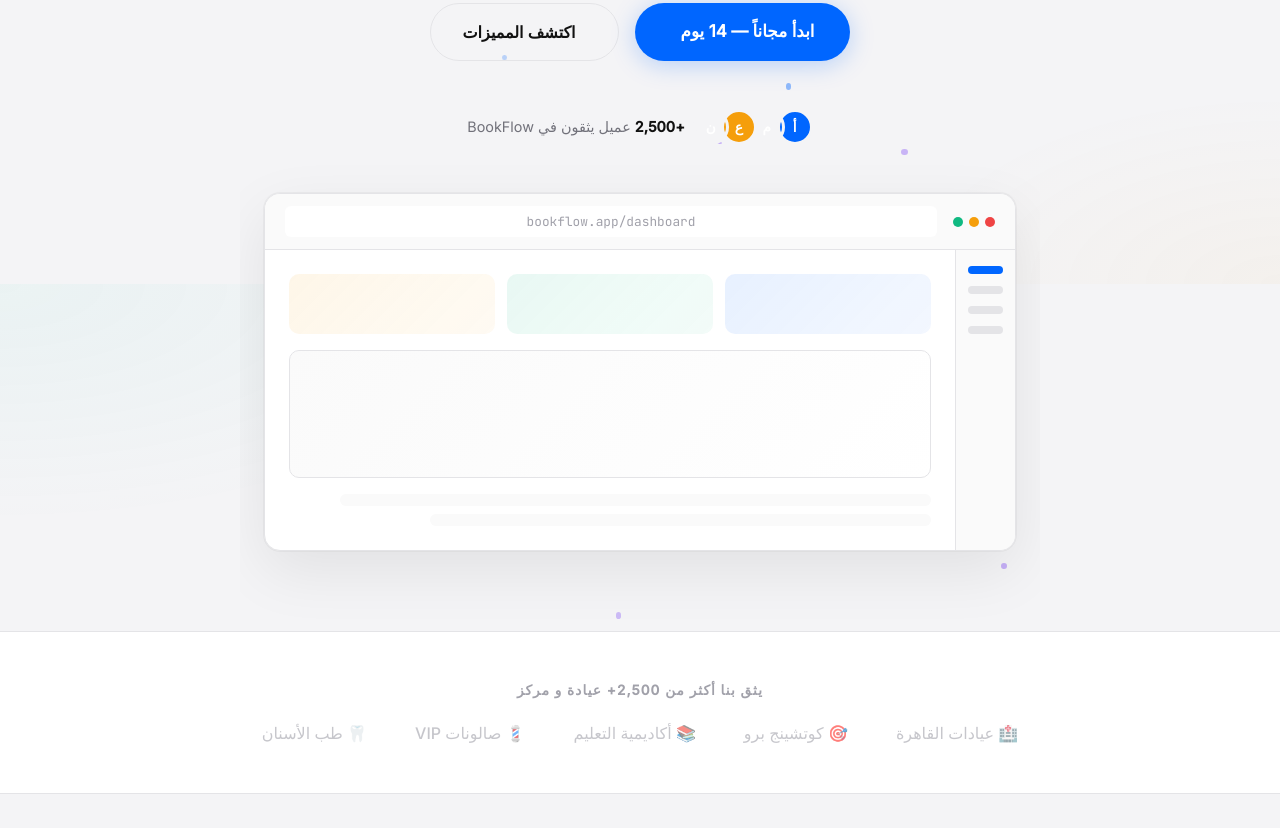
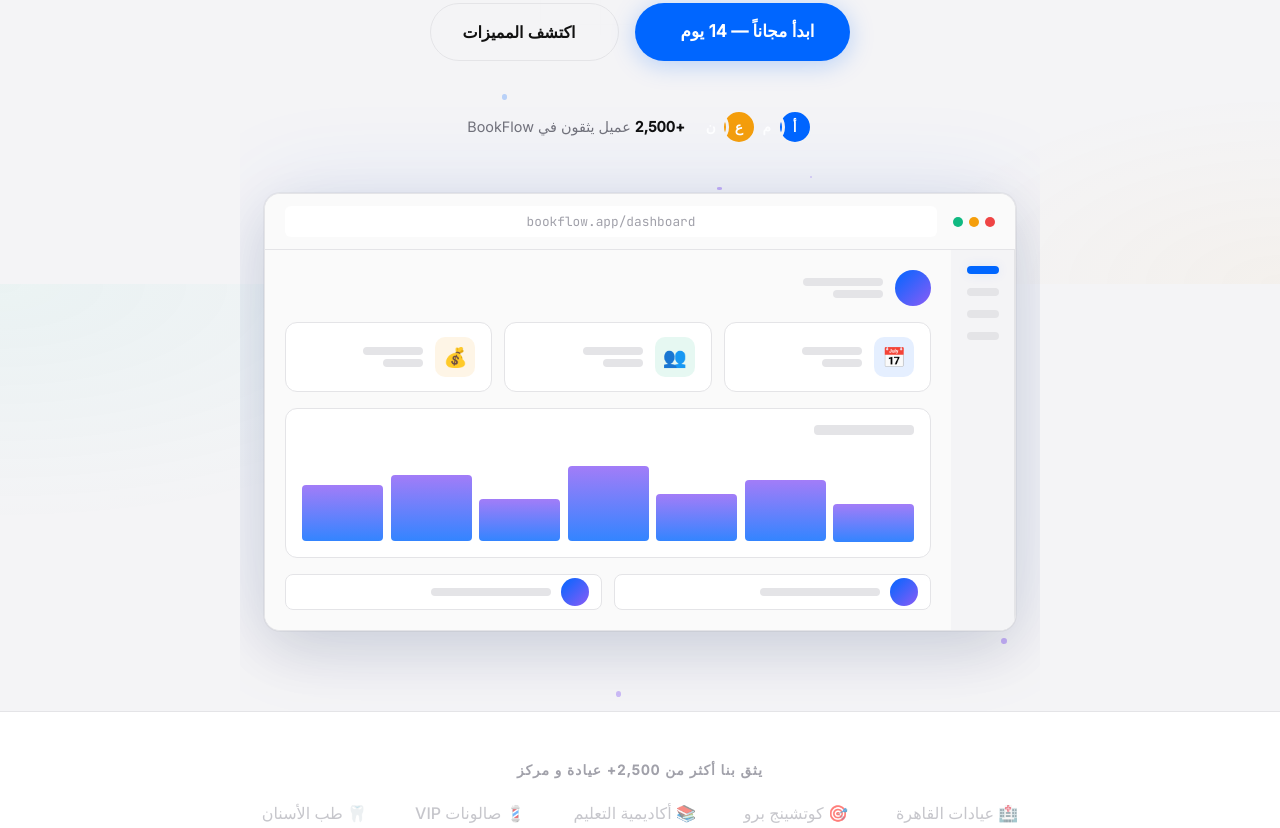
Before and after one commit to mna80455-debug/Micro-SaaS, a website: page index.html in a window 1280 px wide. Shown: the part 516-1344 px from the top of the page. Drawn offline with Linux system fonts and the light colour scheme; some icons are missing.

Commit message:
Enhance hero mockup with detailed dashboard UI

```diff
--- a/index.html
+++ b/index.html
@@ -101,15 +101,59 @@
             <div class="mockup-nav-item"></div>
           </div>
           <div class="mockup-content">
+            <div class="mockup-header-row">
+              <div class="mockup-header-bar">
+                <div class="mockup-avatar"></div>
+                <div class="mockup-user-info">
+                  <div class="mockup-line short"></div>
+                  <div class="mockup-line shorter"></div>
+                </div>
+              </div>
+            </div>
             <div class="mockup-stat-row">
-              <div class="mockup-stat blue"></div>
-              <div class="mockup-stat green"></div>
-              <div class="mockup-stat amber"></div>
+              <div class="mockup-stat-card">
+                <div class="mockup-stat-icon blue">📅</div>
+                <div class="mockup-stat-text">
+                  <div class="mockup-line small"></div>
+                  <div class="mockup-line tiny"></div>
+                </div>
+              </div>
+              <div class="mockup-stat-card">
+                <div class="mockup-stat-icon green">👥</div>
+                <div class="mockup-stat-text">
+                  <div class="mockup-line small"></div>
+                  <div class="mockup-line tiny"></div>
+                </div>
+              </div>
+              <div class="mockup-stat-card">
+                <div class="mockup-stat-icon amber">💰</div>
+                <div class="mockup-stat-text">
+                  <div class="mockup-line small"></div>
+                  <div class="mockup-line tiny"></div>
+                </div>
+              </div>
             </div>
-            <div class="mockup-chart"></div>
+            <div class="mockup-chart-area">
+              <div class="mockup-chart-title"></div>
+              <div class="mockup-bars">
+                <div class="mockup-bar" style="height:40%"></div>
+                <div class="mockup-bar" style="height:65%"></div>
+                <div class="mockup-bar" style="height:50%"></div>
+                <div class="mockup-bar" style="height:80%"></div>
+                <div class="mockup-bar" style="height:45%"></div>
+                <div class="mockup-bar" style="height:70%"></div>
+                <div class="mockup-bar" style="height:60%"></div>
+              </div>
+            </div>
             <div class="mockup-list">
-              <div class="mockup-list-item"></div>
-              <div class="mockup-list-item"></div>
+              <div class="mockup-list-item">
+                <div class="mockup-avatar sm"></div>
+                <div class="mockup-line medium"></div>
+              </div>
+              <div class="mockup-list-item">
+                <div class="mockup-avatar sm"></div>
+                <div class="mockup-line medium"></div>
+              </div>
             </div>
           </div>
         </div>
--- a/landing.css
+++ b/landing.css
@@ -370,7 +370,6 @@ nav.nav-links a:hover::after {
   color: var(--text-primary);
 }
 
-/* Hero Mockup */
 .hero-mockup {
   position: relative;
   z-index: 1;
@@ -382,19 +381,20 @@ nav.nav-links a:hover::after {
   transform: scale(0.9) translateY(30px);
 }
 
-@keyframes mockupScaleIn {
-  0% { opacity: 0; transform: scale(0.9) translateY(30px); }
-  100% { opacity: 1; transform: scale(1) translateY(0); }
-}
-
 .mockup-window {
   background: var(--bg-surface);
   border-radius: 16px;
   border: 1px solid var(--border);
   box-shadow:
-    0 20px 60px rgba(0,0,0,0.08),
-    0 0 0 1px rgba(0,0,0,0.04);
+    0 20px 60px rgba(0,0,0,0.12),
+    0 0 0 1px rgba(0,0,0,0.04),
+    0 0 100px var(--teal-dim);
   overflow: hidden;
+}
+
+@keyframes mockupScaleIn {
+  0% { opacity: 0; transform: scale(0.9) translateY(30px); }
+  100% { opacity: 1; transform: scale(1) translateY(0); }
 }
 
 .mockup-header {
@@ -435,80 +435,174 @@ nav.nav-links a:hover::after {
 
 .mockup-body {
   display: flex;
-  height: 300px;
+  height: 380px;
+  background: var(--bg-elevated);
 }
 
 .mockup-sidebar {
-  width: 60px;
-  background: var(--bg-elevated);
-  border-left: 1px solid var(--border);
+  width: 64px;
+  background: var(--bg-void);
+  border-right: 1px solid var(--border);
   padding: 16px 12px;
   display: flex;
   flex-direction: column;
+  gap: 14px;
+  align-items: center;
+}
+
+.mockup-nav-item {
+  width: 32px;
+  height: 8px;
+  border-radius: 6px;
+  background: var(--border);
+}
+
+.mockup-nav-item.active {
+  background: var(--teal);
+  box-shadow: 0 0 12px var(--teal-dim);
+}
+
+.mockup-content {
+  flex: 1;
+  padding: 20px;
+  display: flex;
+  flex-direction: column;
+  gap: 16px;
+}
+
+.mockup-header-row {
+  display: flex;
+  justify-content: space-between;
+  align-items: center;
+}
+
+.mockup-header-bar {
+  display: flex;
+  align-items: center;
   gap: 12px;
 }
 
-.mockup-nav-item {
+.mockup-avatar {
+  width: 36px;
+  height: 36px;
+  border-radius: 50%;
+  background: linear-gradient(135deg, var(--teal), #8B5CF6);
+}
+
+.mockup-avatar.sm {
+  width: 28px;
+  height: 28px;
+}
+
+.mockup-user-info {
+  display: flex;
+  flex-direction: column;
+  gap: 4px;
+}
+
+.mockup-line {
   height: 8px;
   border-radius: 4px;
   background: var(--border);
 }
 
-.mockup-nav-item.active {
-  background: var(--teal);
-}
-
-.mockup-content {
-  flex: 1;
-  padding: 24px;
-  display: flex;
-  flex-direction: column;
-  gap: 16px;
-}
+.mockup-line.short { width: 80px; }
+.mockup-line.shorter { width: 50px; }
+.mockup-line.small { width: 60px; }
+.mockup-line.tiny { width: 40px; }
+.mockup-line.medium { width: 120px; }
 
 .mockup-stat-row {
   display: flex;
   gap: 12px;
 }
 
-.mockup-stat {
+.mockup-stat-card {
   flex: 1;
-  height: 60px;
-  border-radius: 10px;
-  animation: shimmer 2s ease-in-out infinite alternate;
+  height: 70px;
+  background: var(--bg-surface);
+  border-radius: 12px;
+  border: 1px solid var(--border);
+  display: flex;
+  align-items: center;
+  gap: 12px;
+  padding: 0 16px;
 }
 
-.mockup-stat.blue { background: linear-gradient(135deg, rgba(0,102,255,0.1), rgba(0,102,255,0.05)); }
-.mockup-stat.green { background: linear-gradient(135deg, rgba(16,185,129,0.1), rgba(16,185,129,0.05)); }
-.mockup-stat.amber { background: linear-gradient(135deg, rgba(245,158,11,0.1), rgba(245,158,11,0.05)); }
-
-@keyframes shimmer {
-  0% { opacity: 0.6; }
-  100% { opacity: 1; }
+.mockup-stat-icon {
+  width: 40px;
+  height: 40px;
+  border-radius: 10px;
+  display: flex;
+  align-items: center;
+  justify-content: center;
+  font-size: 1.2rem;
 }
 
-.mockup-chart {
+.mockup-stat-icon.blue { background: rgba(0,102,255,0.1); }
+.mockup-stat-icon.green { background: rgba(16,185,129,0.1); }
+.mockup-stat-icon.amber { background: rgba(245,158,11,0.1); }
+
+.mockup-stat-text {
+  display: flex;
+  flex-direction: column;
+  gap: 4px;
+}
+
+.mockup-chart-area {
   flex: 1;
-  background: linear-gradient(135deg, var(--bg-elevated), var(--bg-surface));
-  border-radius: 10px;
+  background: var(--bg-surface);
+  border-radius: 12px;
   border: 1px solid var(--border);
+  padding: 16px;
+  display: flex;
+  flex-direction: column;
+  gap: 12px;
+}
+
+.mockup-chart-title {
+  width: 100px;
+  height: 10px;
+  background: var(--border);
+  border-radius: 4px;
+}
+
+.mockup-bars {
+  flex: 1;
+  display: flex;
+  align-items: flex-end;
+  gap: 8px;
+}
+
+.mockup-bar {
+  flex: 1;
+  background: linear-gradient(to top, var(--teal), #8B5CF6);
+  border-radius: 4px;
+  opacity: 0.8;
+  animation: barGrow 1.5s ease-out forwards;
+}
+
+@keyframes barGrow {
+  0% { transform: scaleY(0); }
+  100% { transform: scaleY(1); }
 }
 
 .mockup-list {
   display: flex;
-  flex-direction: column;
-  gap: 8px;
+  gap: 12px;
 }
 
 .mockup-list-item {
-  height: 12px;
-  border-radius: 6px;
-  background: var(--bg-elevated);
+  flex: 1;
+  height: 36px;
+  background: var(--bg-surface);
+  border-radius: 8px;
+  border: 1px solid var(--border);
+  display: flex;
+  align-items: center;
+  gap: 10px;
+  padding: 0 12px;
 }
-
-.mockup-list-item:nth-child(1) { width: 92%; }
-.mockup-list-item:nth-child(2) { width: 78%; }
-.mockup-list-item:nth-child(3) { width: 65%; }
 
 /* --- TRUST STRIP --- */
 .trust-strip {
```
